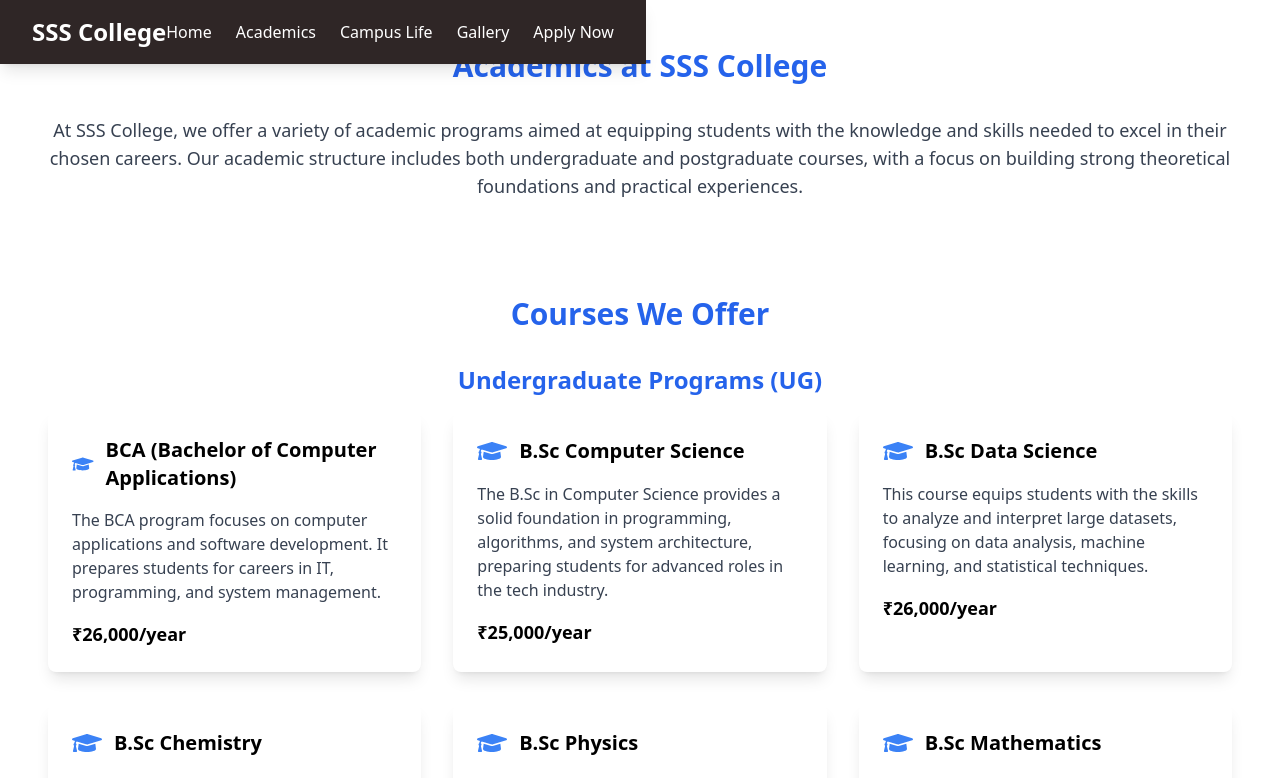
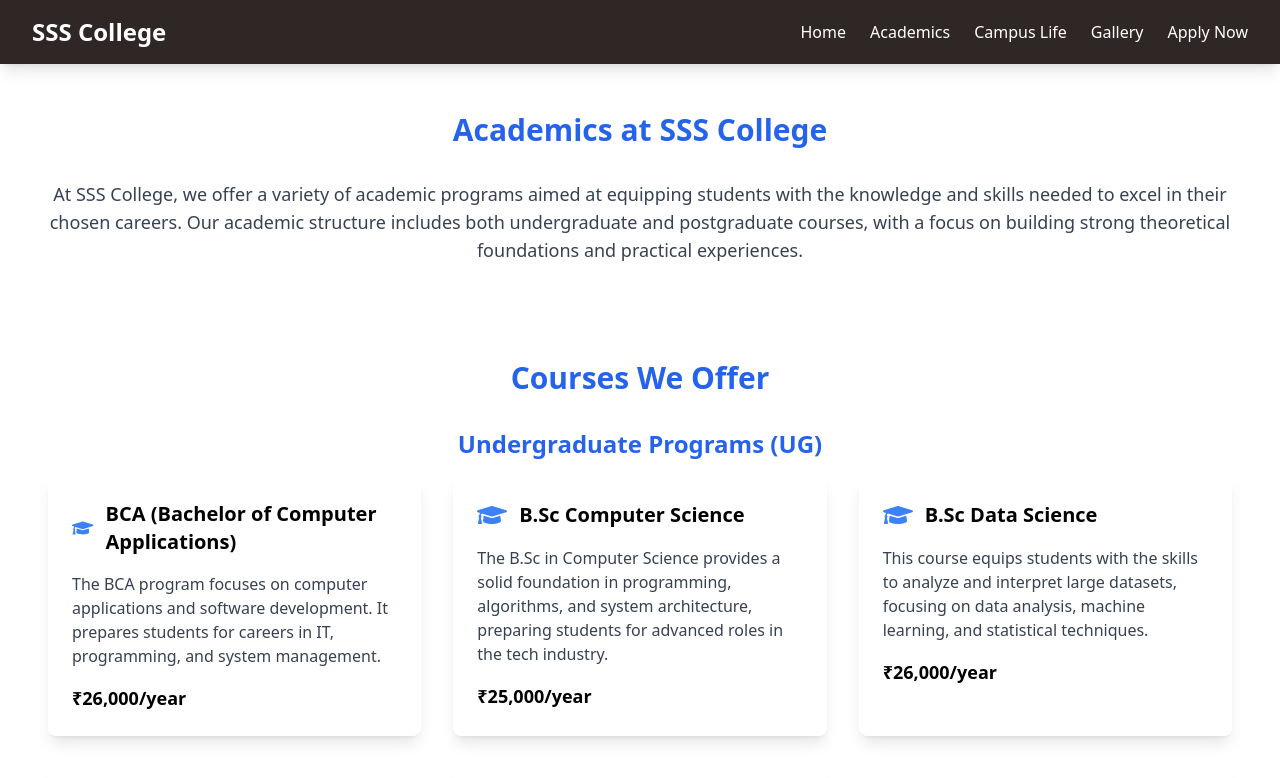
Before and after one commit to Manigandan13/collegeWebsite, a Next.js app: page /academics in a window 1280 px wide. Shown: the top 778 px of the page. Built offline with nearby package versions, Linux system fonts and the light colour scheme.

Commit message:
Update NavBar.js

```diff
--- a/app/Components/NavBar.js
+++ b/app/Components/NavBar.js
@@ -9,7 +9,7 @@ const NavBar = () => {
   const [isOpen, setIsOpen] = useState(false);
 
   return (
-    <nav className="bg-[#2f2626] fixed shadow-lg">
+    <nav className="bg-[#2f2626] shadow-lg">
       <div className="max-w-7xl mx-auto px-4 sm:px-6 lg:px-8">
         <div className="flex justify-between h-16 items-center">
           <div className="flex-shrink-0">
```
